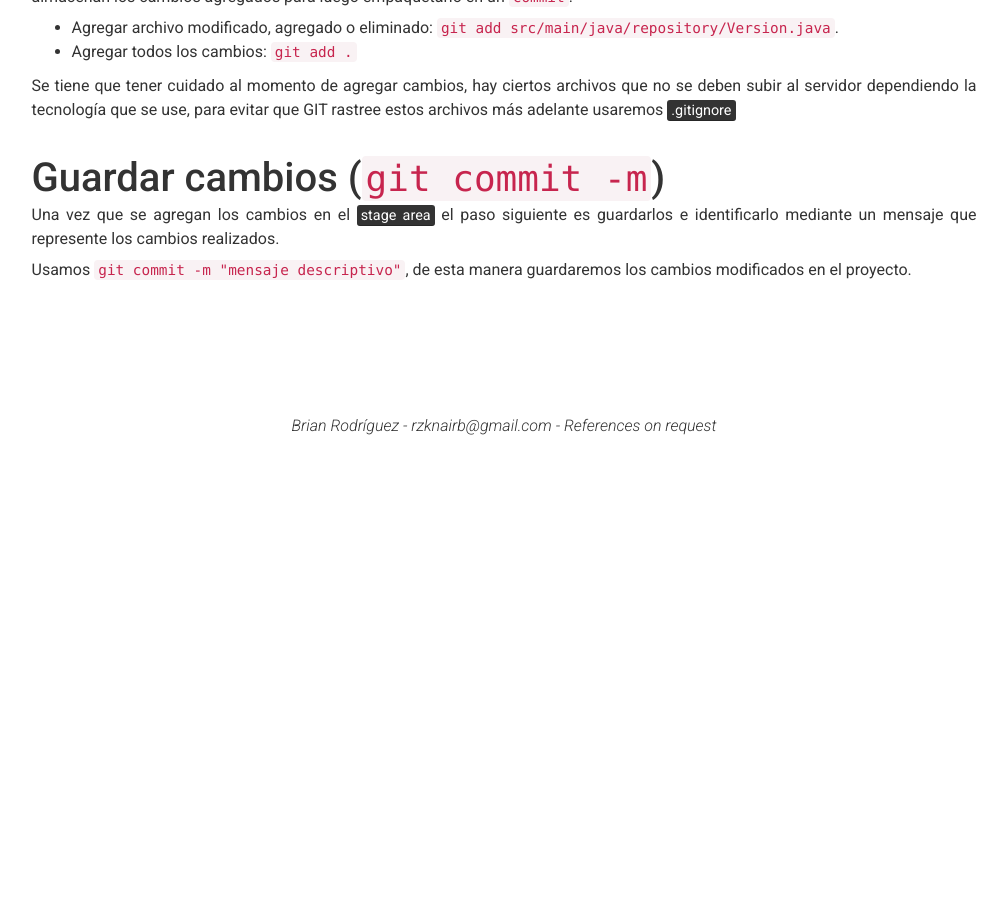
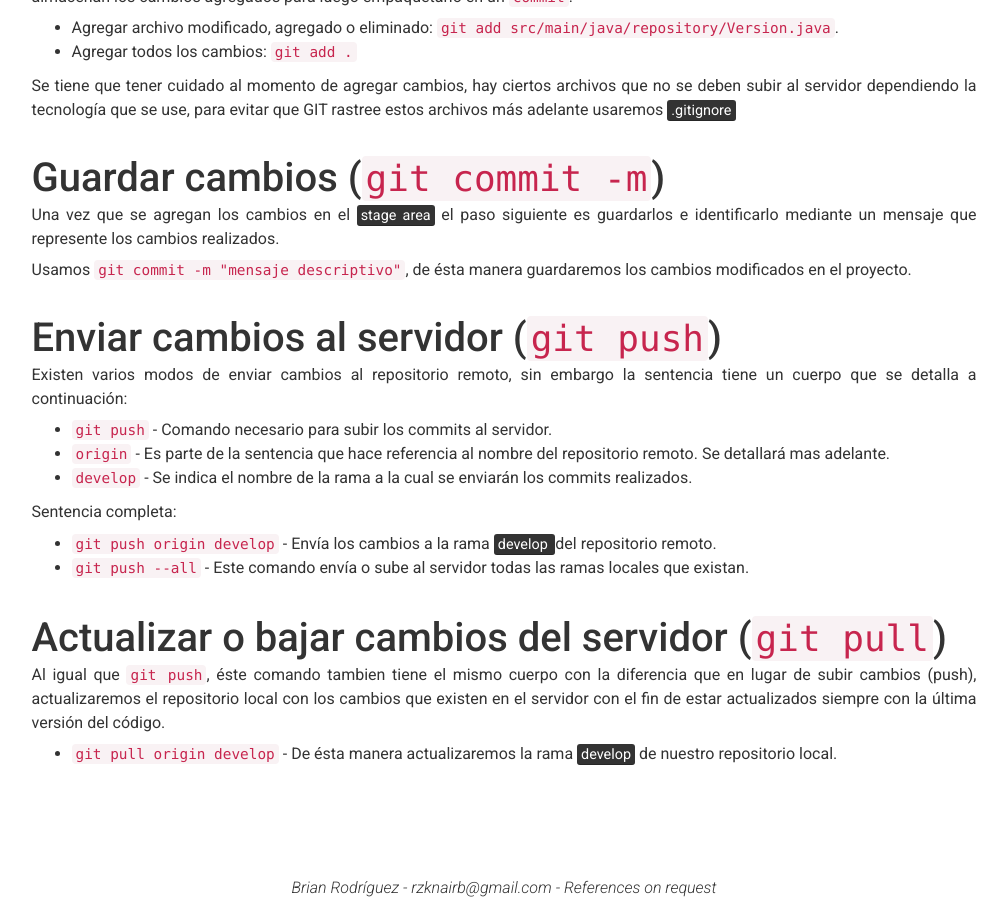
Before and after one commit to rzkbrian/rzkbrian.github.io, a Jekyll site: the page built from _posts/2020-04-24-usando-git.md, in a window 1280 px wide and 900 px high, scrolled down 2123 px. Shown: the whole window, without its empty margins (136-1143 px from the left). Built offline with Jekyll 4.4.1, drawn with Linux system fonts in a browser that asks for light colours; nearby versions of some CDN libraries; before the commit the page ends 2568 px from its top, so only the background shows below that.

Commit message:
git push, git pull

```diff
--- a/_posts/2020-04-24-usando-git.md
+++ b/_posts/2020-04-24-usando-git.md
@@ -72,5 +72,20 @@ Se tiene que tener cuidado al momento de agregar cambios, hay ciertos archivos q
 # Guardar cambios (`git commit -m`)
 Una vez que se agregan los cambios en el <mark>stage area</mark> el paso siguiente es guardarlos e identificarlo mediante un mensaje que represente los cambios realizados.
 
-Usamos `git commit -m "mensaje descriptivo"`, de esta manera guardaremos los cambios modificados en el proyecto.
+Usamos `git commit -m "mensaje descriptivo"`, de ésta manera guardaremos los cambios modificados en el proyecto.
 <br><br>
+
+# Enviar cambios al servidor (`git push`)
+Existen varios modos de enviar cambios al repositorio remoto, sin embargo la sentencia tiene un cuerpo que se detalla a continuación:
+- `git push` - Comando necesario para subir los commits al servidor.
+- `origin` - Es parte de la sentencia que hace referencia al nombre del repositorio remoto. Se detallará mas adelante.
+- `develop` - Se indica el nombre de la rama a la cual se enviarán los commits realizados.
+
+Sentencia completa:
++ `git push origin develop` - Envía los cambios a la rama <mark> develop </mark> del repositorio remoto.
++ `git push --all` - Este comando envía o sube al servidor todas las ramas locales que existan.
+<br><br>
+
+# Actualizar o bajar cambios del servidor (`git pull`)
+Al igual que `git push`, éste comando tambien tiene el mismo cuerpo con la diferencia que en lugar de subir cambios (push), actualizaremos el repositorio local con los cambios que existen en el servidor con el fin de estar actualizados siempre con la última versión del código.
++ `git pull origin develop` - De ésta manera actualizaremos la rama <mark>develop</mark> de nuestro repositorio local.
```
